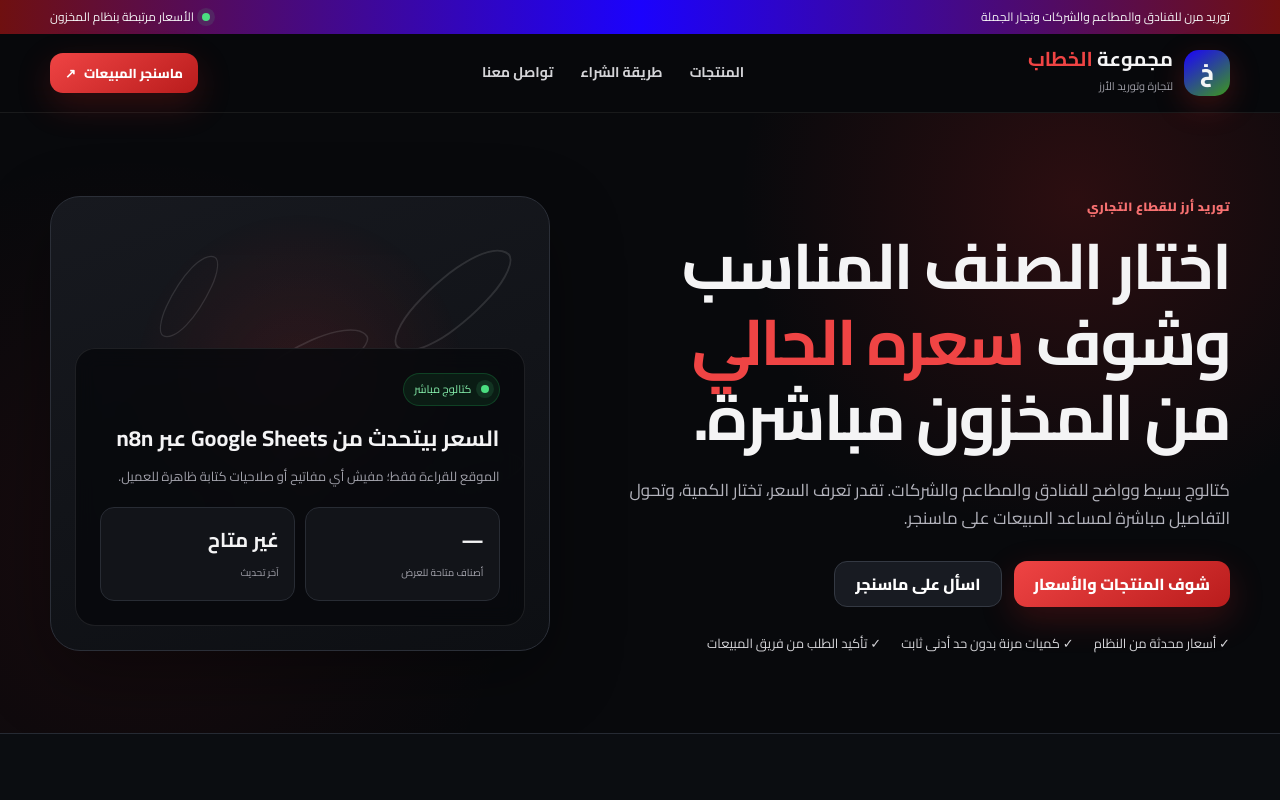
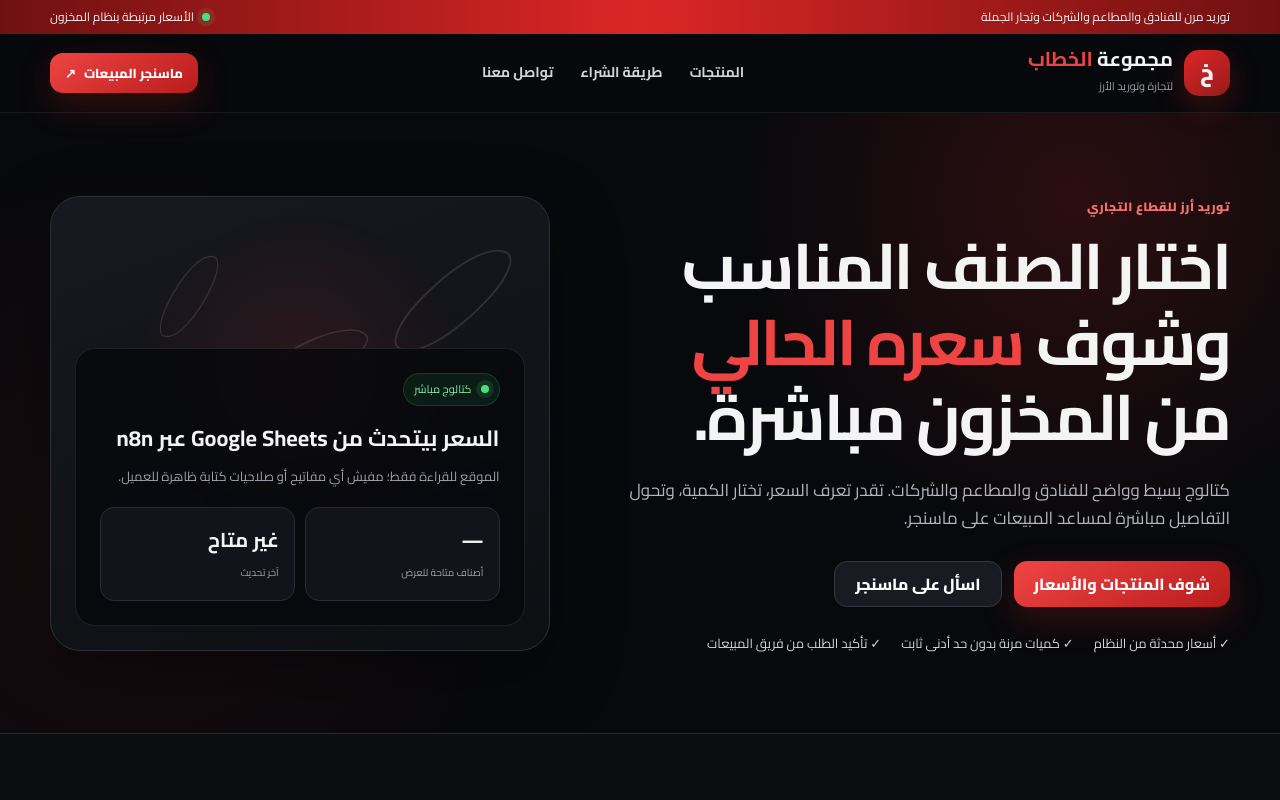
Before and after one commit to iamvhmed/ELkhattabDemo, a plain HTML site: page index.html in a window 1280 px wide. Shown: the top 800 px of the page. Drawn offline with Linux system fonts and the light colour scheme; no server answers.

Commit message:
we are 1

```diff
--- a/assets/css/styles.css
+++ b/assets/css/styles.css
@@ -5,8 +5,8 @@
   --line: #262a33;
   --text: #f4f4f5;
   --muted: #a1a1aa;
-  --red: #1b02fd;
-  --red-2: #3d991b;
+  --red: #dc2626;
+  --red-2: #991b1b;
   --green: #22c55e;
   --amber: #f59e0b;
   --radius: 22px;
```
